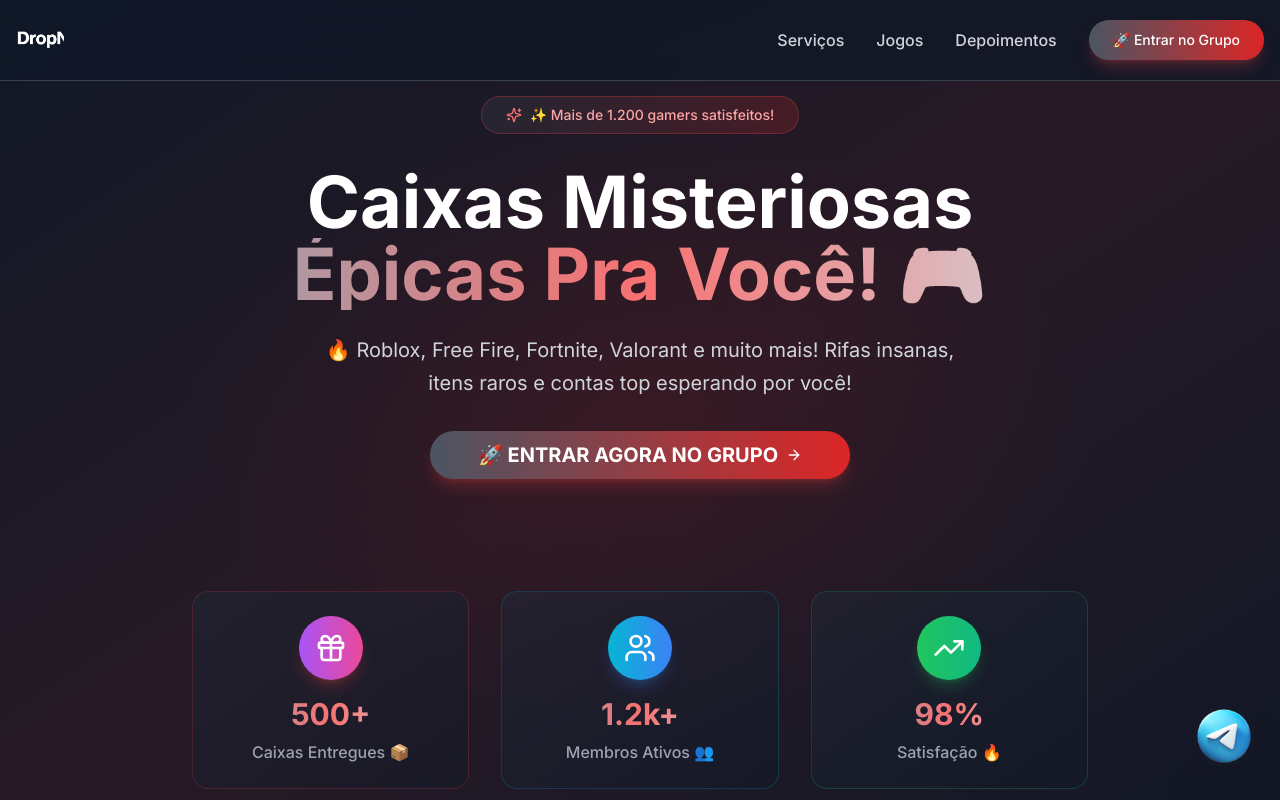
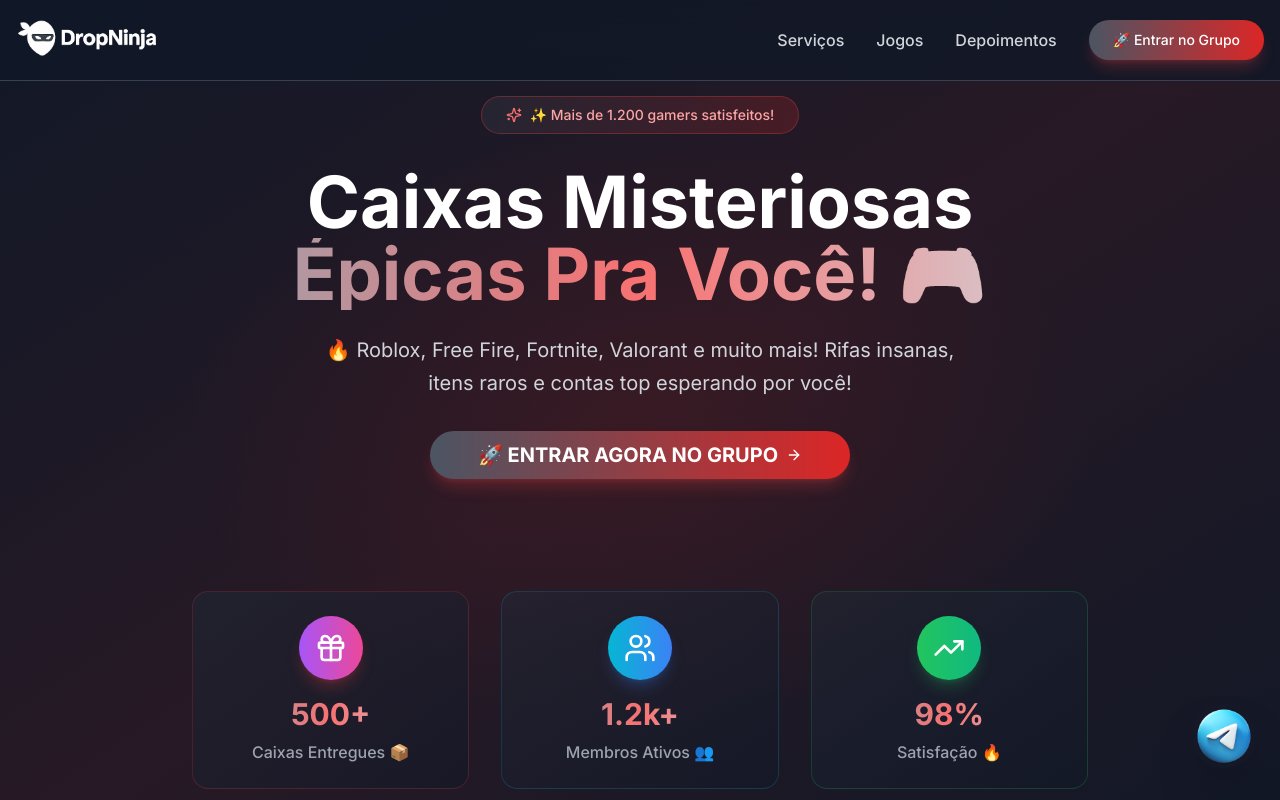
Before and after one commit to Jeanvic-marc/mystery-verse-leads, a React (Vite) app: page / in a window 1280 px wide. Shown: the top 800 px of the page. Built offline with nearby package versions, Linux system fonts and the light colour scheme.

Commit message:
Set image width and background size
Adjusted the width and background size of the images in the Header and Footer components.

```diff
--- a/src/components/Footer.tsx
+++ b/src/components/Footer.tsx
@@ -7,10 +7,10 @@ const Footer = () => {
           <div className="col-span-1 md:col-span-2">
             <div className="flex items-center mb-6">
               <div
-                className="w-14 h-14 bg-center bg-contain bg-no-repeat"
+                className="w-36 h-14 bg-center bg-contain bg-no-repeat"
                 style={{
                   backgroundImage: `url('/lovable-uploads/d0631d63-8a2f-4662-a5c3-aa2aafad1562.png')`,
-                  backgroundSize: '300%'
+                  backgroundSize: '120%'
                 }}
                 aria-label="Logo"
               />
--- a/src/components/Header.tsx
+++ b/src/components/Header.tsx
@@ -20,10 +20,10 @@ const Header = () => {
         <div className="flex items-center justify-between">
           <div className="flex items-center">
             <div
-              className="w-12 h-12 bg-center bg-contain bg-no-repeat"
+              className="w-36 h-12 bg-center bg-contain bg-no-repeat"
               style={{
                 backgroundImage: `url('/lovable-uploads/d0631d63-8a2f-4662-a5c3-aa2aafad1562.png')`,
-                backgroundSize: '300%'
+                backgroundSize: '120%'
               }}
               aria-label="Logo"
             />
```
